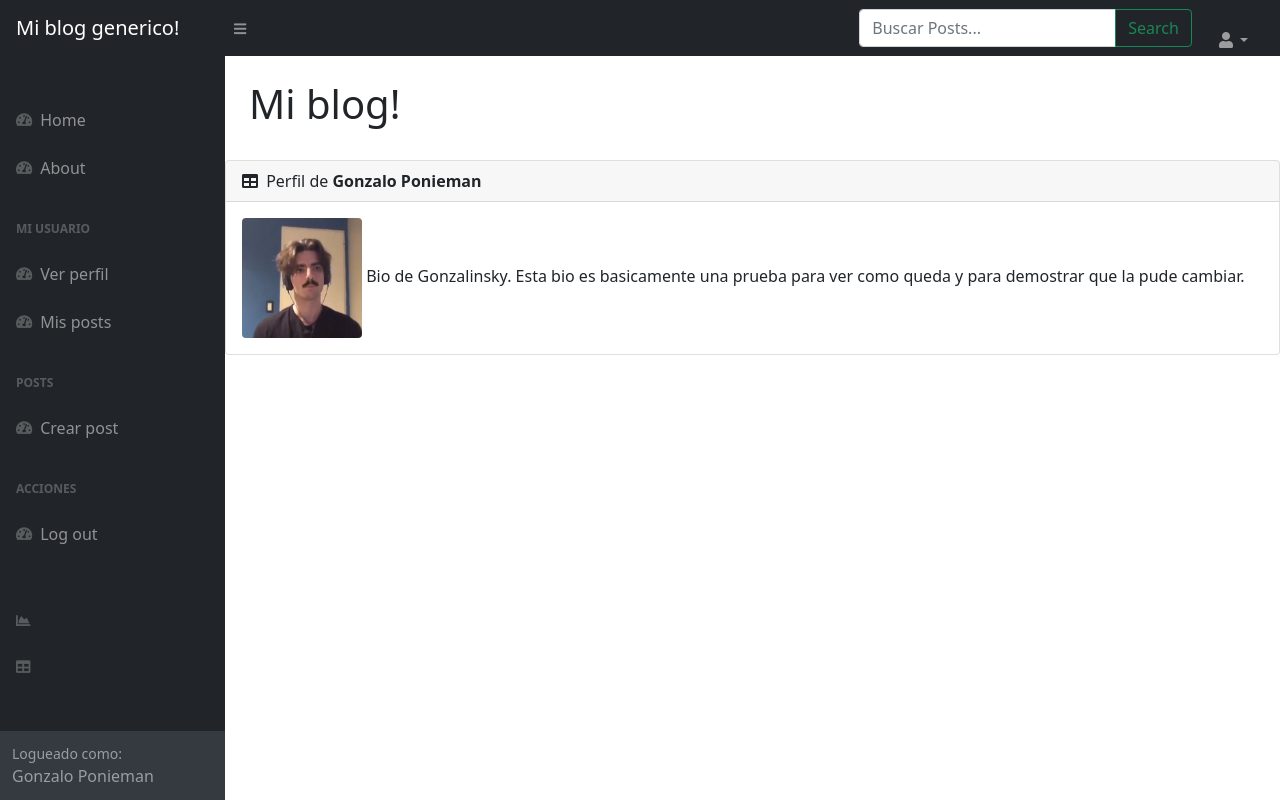
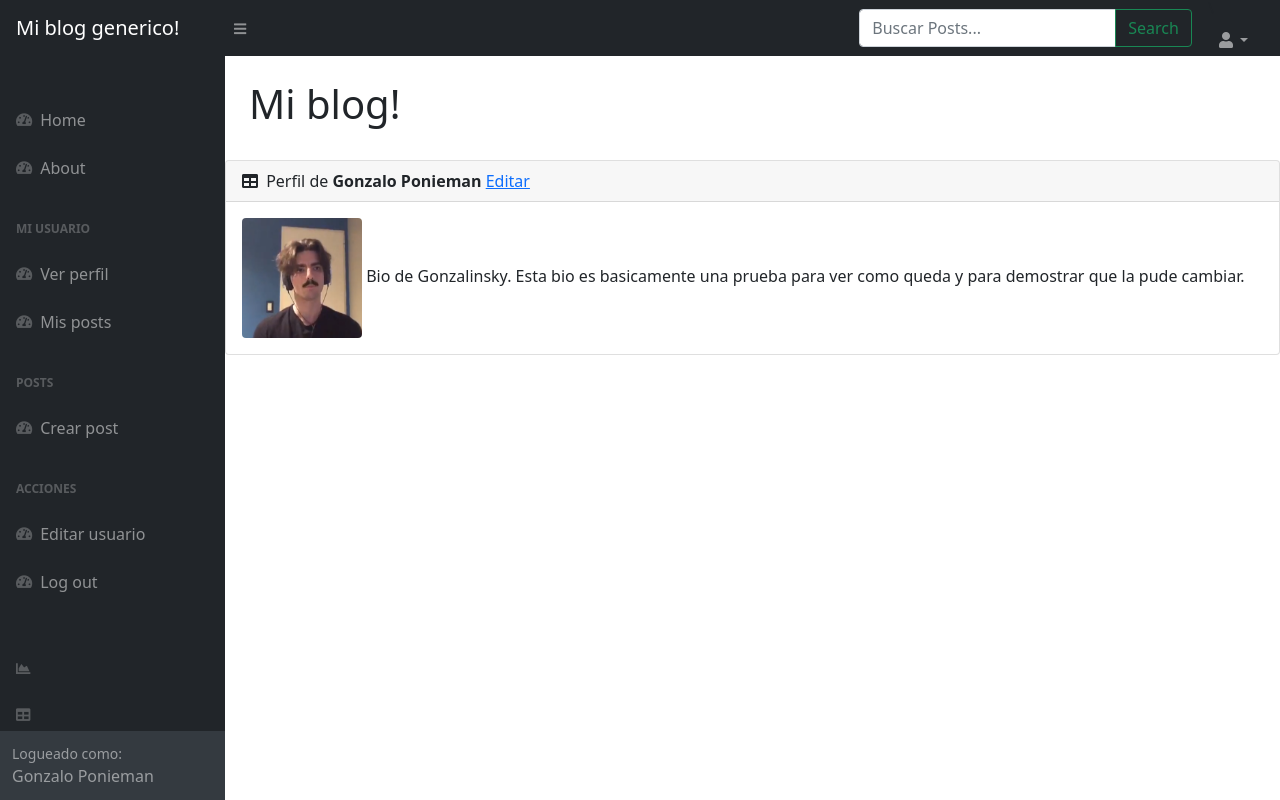
Before and after one commit to poniemangon/proyectofinalattempt, a Django app: page /profile/1 in a window 1280 px wide. Run offline with Django 4.2, Linux system fonts and the light colour scheme; a user stored in the database is signed in; data comes from the database, SQL or seed files in the repository; both versions use the stored data as it was after the commit; parts of the project's set-up code (start-up, migrations or seed data) failed here and were passed over; some libraries are stand-ins or nearby versions.

Commit message:
encontre una falla gravisima y la arregle :D

```diff
--- a/blog/templates/blog/base.html
+++ b/blog/templates/blog/base.html
@@ -48,6 +48,7 @@
                     </ul>
                 </li>
             </ul>
+
             {% else %}
             {% endif %}
           </nav>
@@ -88,6 +89,12 @@
                                 Crear post
                             </a>
                             <div class="sb-sidenav-menu-heading">Acciones</div>
+
+                            <a class="nav-link" href="{% url 'editar-user' %}">
+                                <div class="sb-nav-link-icon"><i class="fas fa-tachometer-alt"></i></div>
+                                Editar usuario
+
+
                             <a class="nav-link" href="{% url 'logout'%}">
                                 <div class="sb-nav-link-icon"><i class="fas fa-tachometer-alt"></i></div>
                                 Log out
--- a/blog/templates/blog/home.html
+++ b/blog/templates/blog/home.html
@@ -1,7 +1,7 @@
 {% extends 'blog/base.html' %}
 {% block title %}
 
-Blog
+Pagina de inicio
 
 {% endblock %}
 {% block content %}
--- a/blog/templates/blog/profile-details.html
+++ b/blog/templates/blog/profile-details.html
@@ -4,8 +4,10 @@ Perfil de
 
     <b>{{ profile.user.first_name }}
     {{ profile.user.last_name }}</b>
-
-
+{% if user.id == profile.user.id %}
+<a href ="{% url 'profile-edit' user.profile.id %}">Editar</a>
+{% else %}
+{% endif %}
 {% endblock %}
 {% block content %}
 
--- a/blog/templates/blog/profile-edit.html
+++ b/blog/templates/blog/profile-edit.html
@@ -4,9 +4,11 @@
 
 {% endblock %}
 
+
 {% block content %}
 
 {% if user.is_authenticated %}
+{% if user.id == profile.user.id %}
 <h2> Edicion de perfil de
 <b>{{ profile.user.first_name }}
 {{ profile.user.last_name }}</b>
@@ -26,5 +28,5 @@
 <h2>No bussiness in here bro</h2>
 
 {% endif %}
-
+{% endif %}
 {% endblock %}
--- a/miembros/templates/registration/login.html
+++ b/miembros/templates/registration/login.html
@@ -18,10 +18,11 @@ Login
 <div class="form-group">
   <input type="text" class="form-control" name="username" placeholder="Username">
 </div>
-
+<br/>
 <div class="form-group">
   <input type="password" class="form-control" name="password" placeholder="Password">
 </div>
+<br/>
 <button type="success" class="btn btn-primary">Login</button>
 
 <br/>
```
Also changed, not shown: db.sqlite3, media/media/postimages/WhatsApp_Image_2022-06-02_at_12.24.01_AM.jpeg (added).
